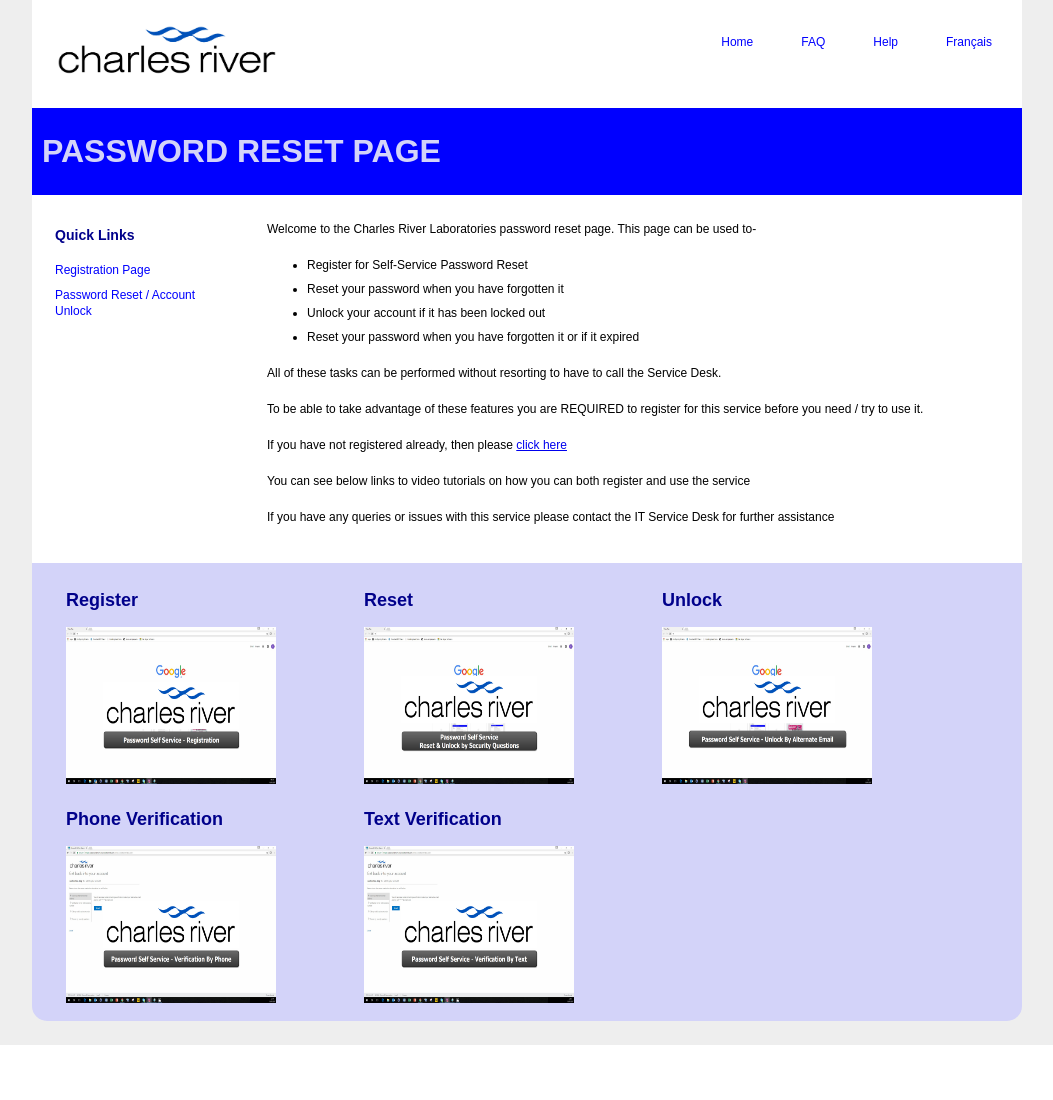
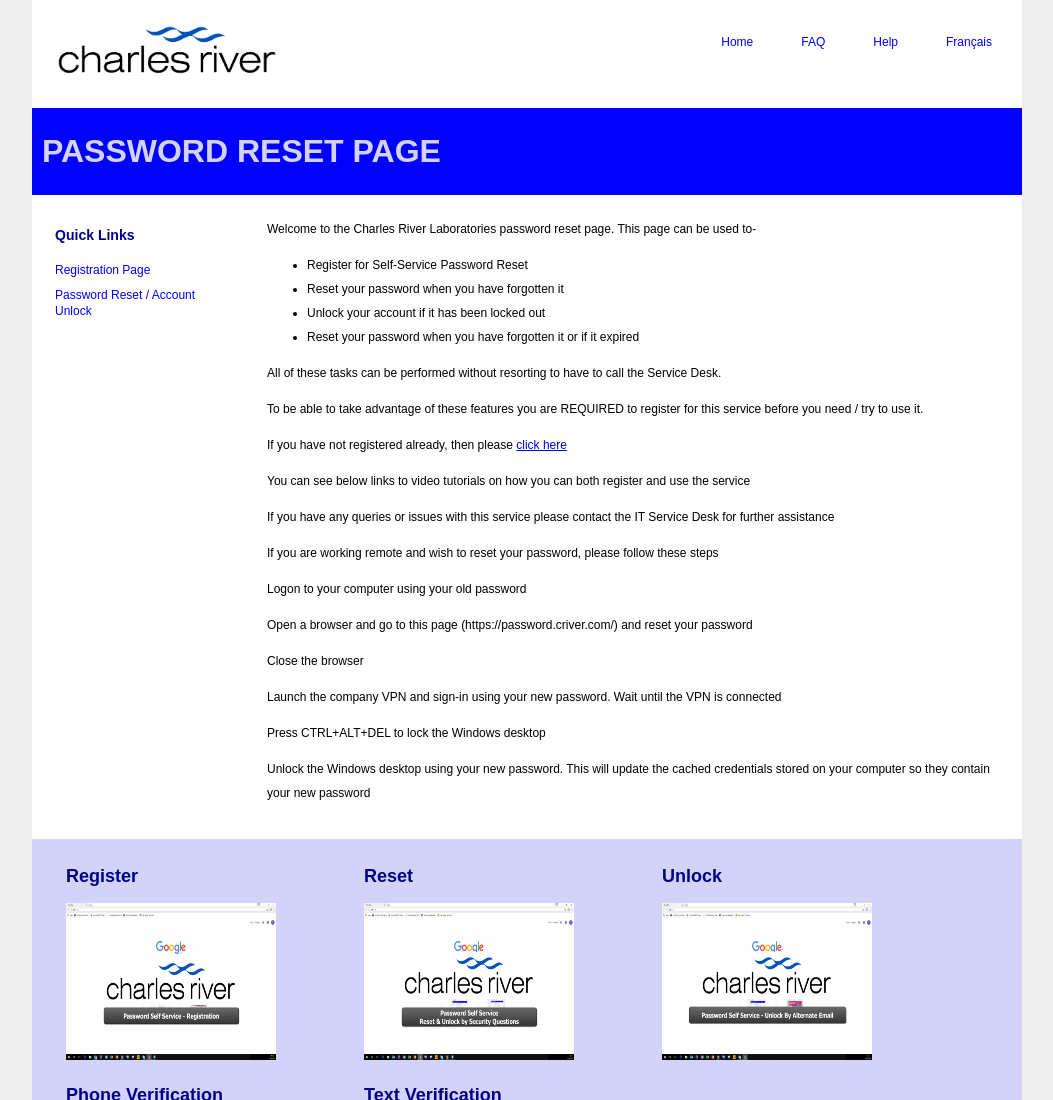
Before and after one commit to crl-ayham/passwordresetwebpage, a plain HTML site: page default.html in a window 1280 px wide. Shown: the top 1100 px of the page, without its empty margins (113-1166 px from the left). Before the commit the page ends 1045 px from the top, so only its background shows below. Drawn offline with Linux system fonts and the light colour scheme.

Commit message:
Update default.html

```diff
--- a/default.html
+++ b/default.html
@@ -118,6 +118,13 @@
 							<p>If you have not registered already, then please <a href=http://aka.ms/ssprsetup/?whr=charlesriverlabs.com>click here</a></p>
 							<p>You can see below links to video tutorials on how you can both register and use the service</p>
 							<p>If you have any queries or issues with this service please contact the IT Service Desk for further assistance</p>
+							<p>If you are working remote and wish to reset your password, please follow these steps</p>
+							<p>Logon to your computer using your old password</p>
+							<p>Open a browser and go to this page (https://password.criver.com/) and reset your password</p>
+							<p>Close the browser</p>
+							<p>Launch the company VPN and sign-in using your new password. Wait until the VPN is connected</p>
+							<p>Press CTRL+ALT+DEL to lock the Windows desktop</p>
+							<p>Unlock the Windows desktop using your new password. This will update the cached credentials stored on your computer so they contain your new password</p>
 						</div>
 					</main>
 
```
